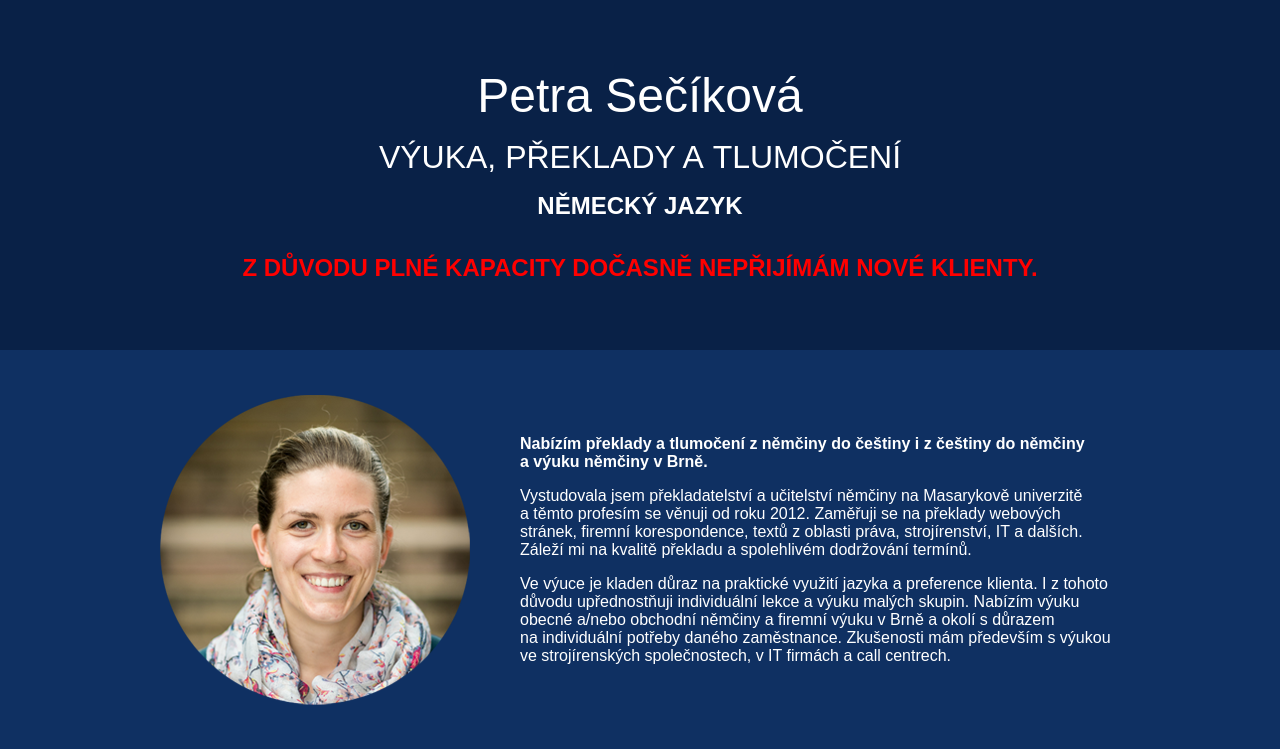
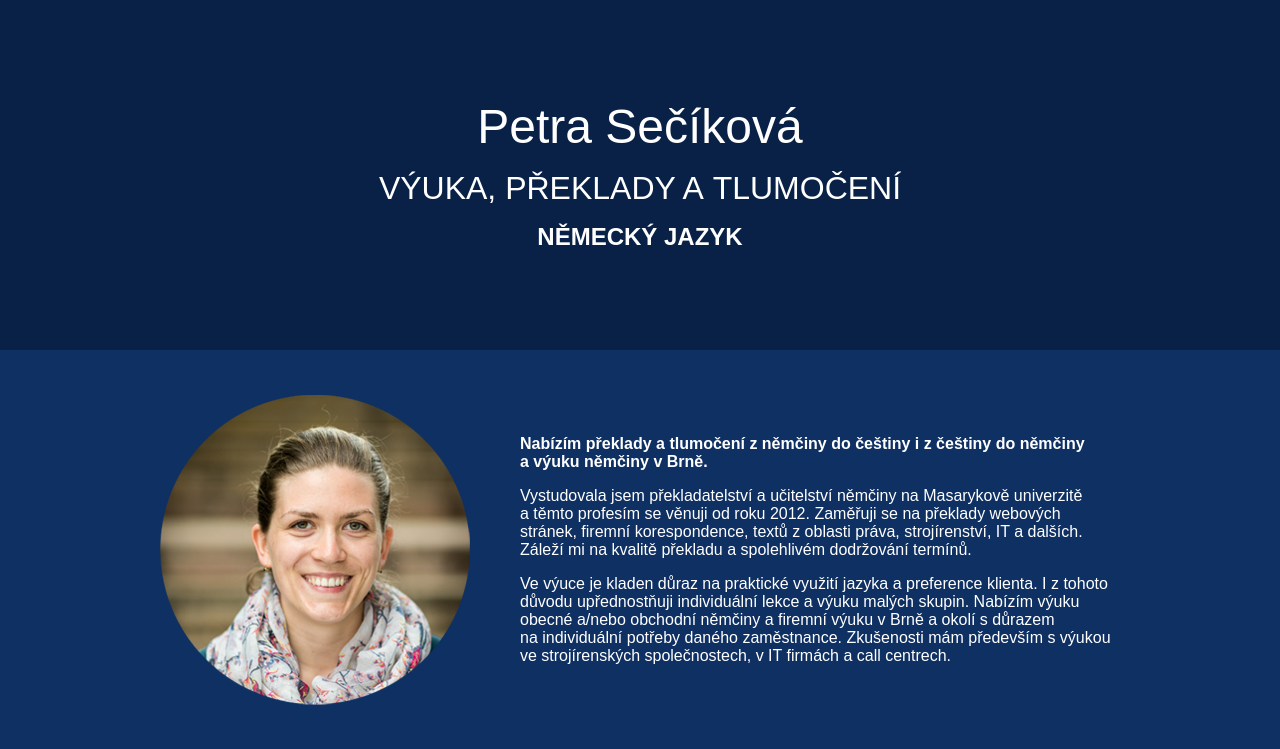
Before and after one commit to dsecik/secikova.cz, a PHP site: page / in a window 1280 px wide. Shown: the top 749 px of the page. Run offline with PHP 8.4, Linux system fonts and the light colour scheme; some libraries are stand-ins or nearby versions.

Commit message:
Acceptin new clients again

```diff
--- a/index.php
+++ b/index.php
@@ -47,10 +47,6 @@ A:hover{
 				<font color="white"><font size="+3">VÝUKA, PŘEKLADY A&nbsp;TLUMOČENÍ</font></font>
 				<p>
 				<font color="white"><font size="+2"><b>NĚMECKÝ JAZYK</b></font></font>
-				<p>
-                                <br/>
-                                <font color="red"><font size="+2"><b>Z DŮVODU PLNÉ KAPACITY DOČASNĚ NEPŘIJÍMÁM NOVÉ KLIENTY.</b></font></font>
-                                <p>
 
 			</center>
 		</td>
```
